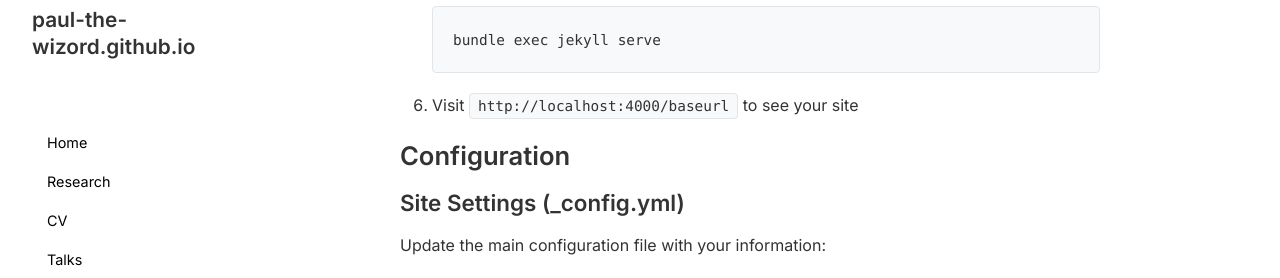
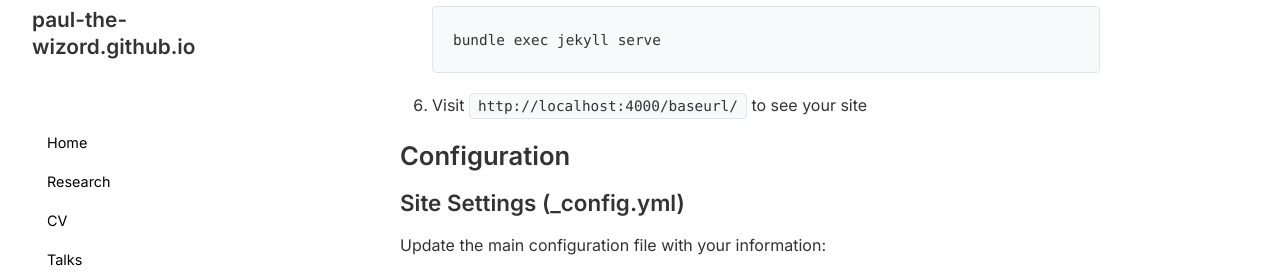
Before and after one commit to Paul-the-Wizord/paul-the-wizord.github.io, a Jekyll site: the page built from _posts/2025-09-03-website-setup-guide.md, in a window 1280 px wide and 900 px high, scrolled down 577 px. Shown: the part 162-440 px from the top of the window. Built offline with Jekyll 4.4.1, drawn with Linux system fonts in a browser that asks for light colours.

````diff
--- a/_posts/2025-09-03-website-setup-guide.md
+++ b/_posts/2025-09-03-website-setup-guide.md
@@ -33,7 +33,7 @@ This guide explains how to set up and customize this Jekyll-based website templa
    bundle exec jekyll serve
    ```
 
-6. Visit `http://localhost:4000/baseurl` to see your site
+6. Visit `http://localhost:4000/baseurl/` to see your site
 
 ## Configuration
 
````
